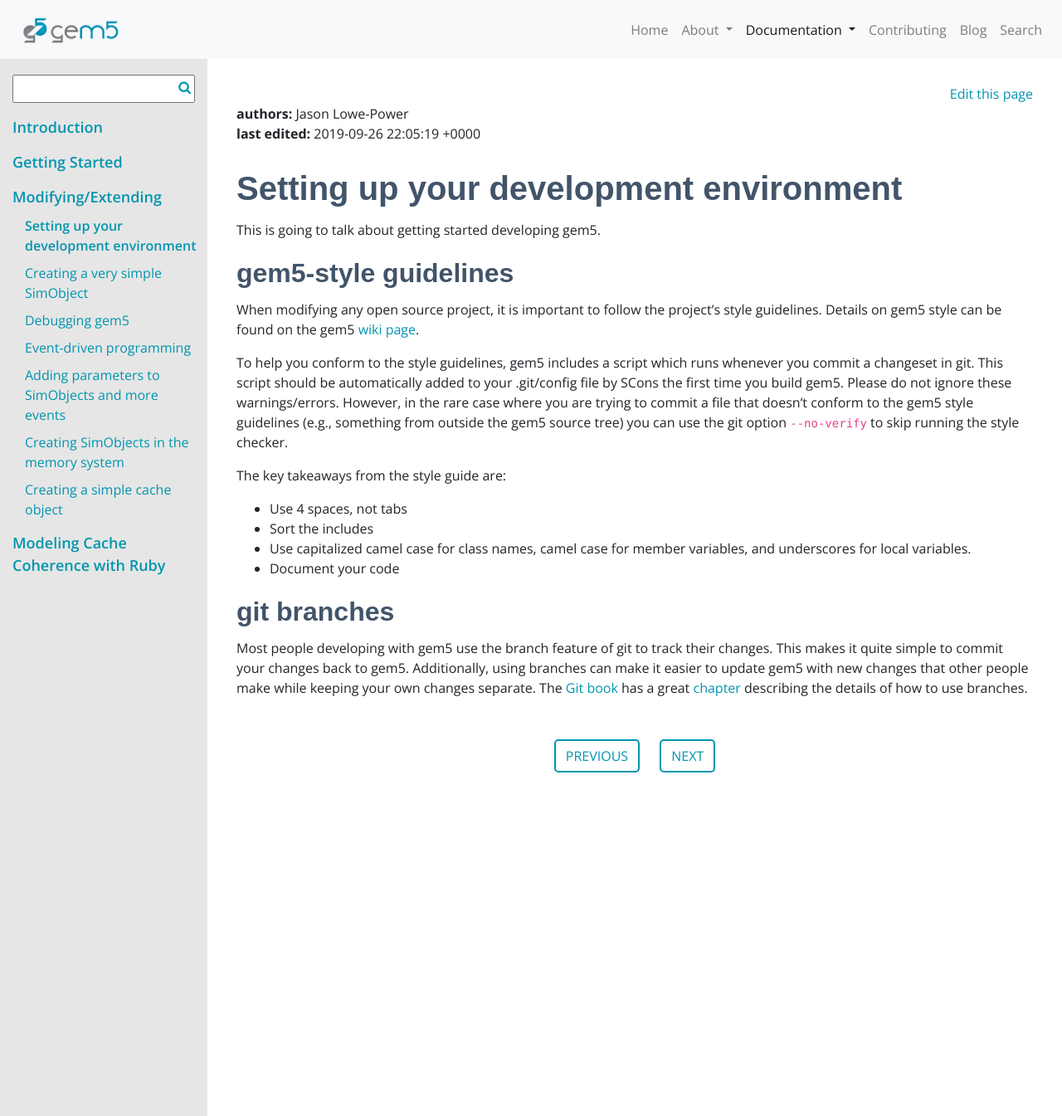
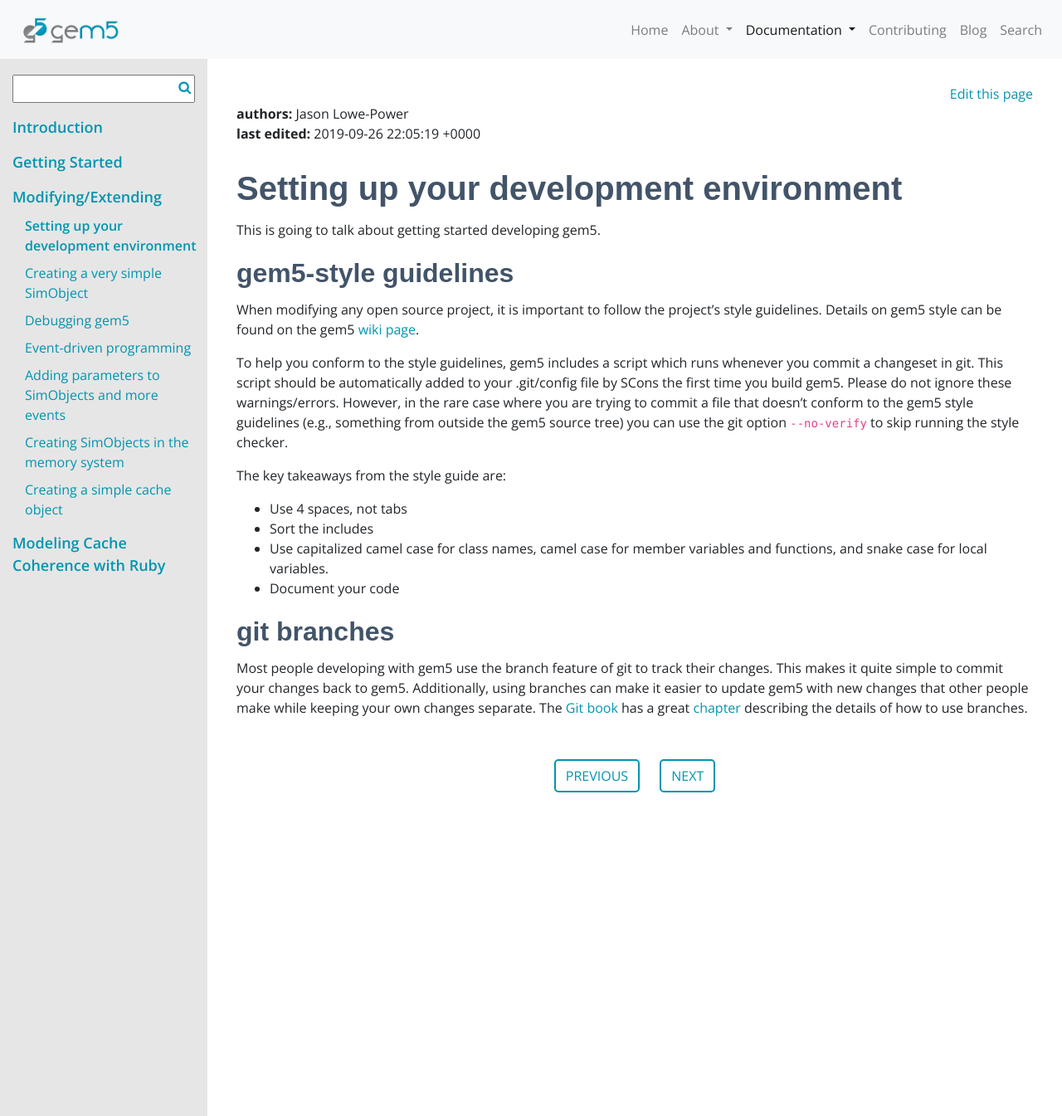
Before and after one commit to gem5/website, a Jekyll site: the page built from _pages/documentation/learning_gem5/part2/environment.md, in a window 1280 px wide and 1345 px high. Shown: the whole window at 83% size. Built offline with Jekyll 4.4.1, drawn with Linux system fonts in a browser that asks for light colours; nearby versions of some CDN libraries; some web fonts are replaced.

Commit message:
Improved summary of contribution guidelines.

```diff
--- a/_pages/documentation/learning_gem5/part2/environment.md
+++ b/_pages/documentation/learning_gem5/part2/environment.md
@@ -34,7 +34,7 @@
 -   Use 4 spaces, not tabs
 -   Sort the includes
 -   Use capitalized camel case for class names, camel case for member
-    variables, and underscores for local variables.
+    variables and functions, and snake case for local variables.
 -   Document your code
 
 git branches
```
